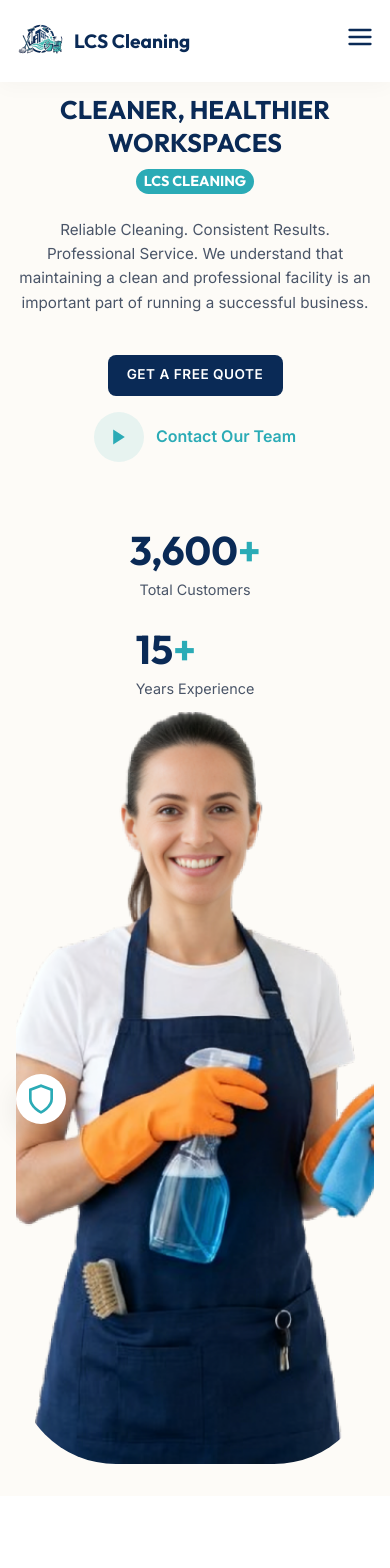
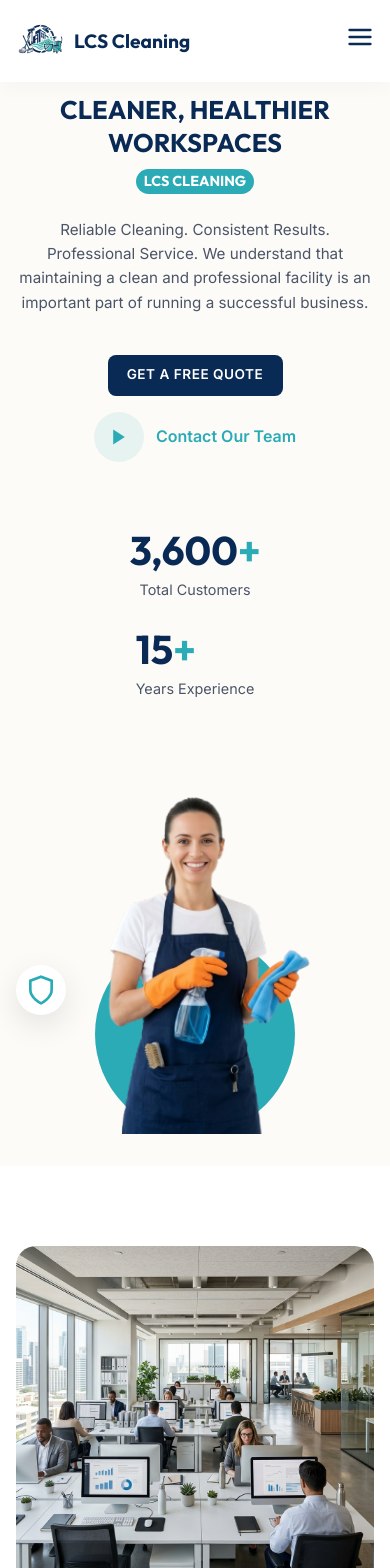
Before and after one commit to jawadashraf678/LCS-Cleaning-Services, a Next.js app: page / in a window 390 px wide. Shown: the top 1568 px of the page. Built offline with nearby package versions, Linux system fonts and the light colour scheme.

Commit message:
Fix mobile spacing for hero image and adjust image height

```diff
--- a/src/app/page.module.css
+++ b/src/app/page.module.css
@@ -259,6 +259,7 @@
   object-fit: cover;
   object-position: top;
   display: block;
+  height: auto;
 }
 
 .floatingIcon {
@@ -971,6 +972,7 @@ textarea.formControl {
   .heroImageWrapper {
     max-width: 100%;
     transform: scale(0.9);
+    margin-top: 2rem;
   }
   .heroCircleBg {
     width: 250px;
```
